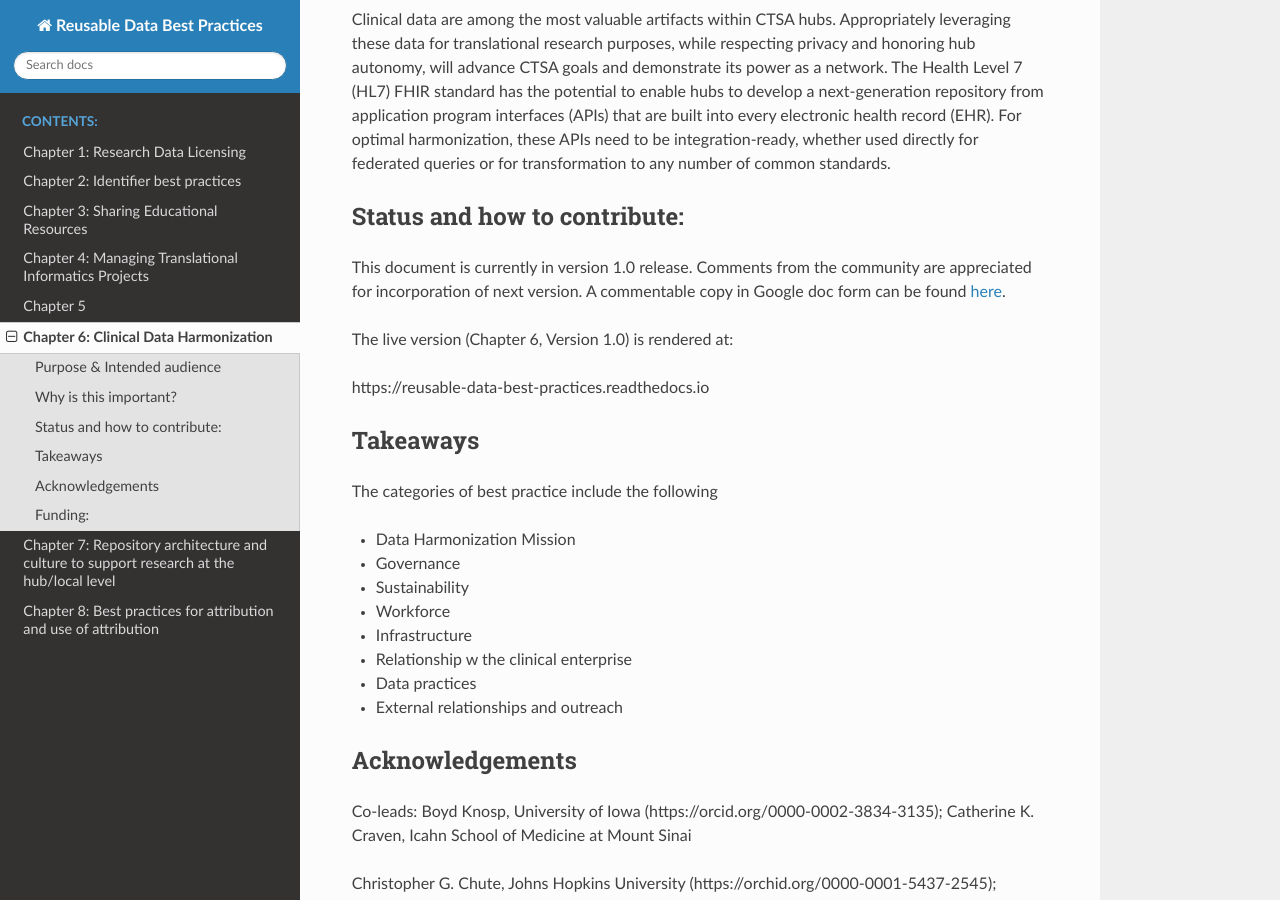
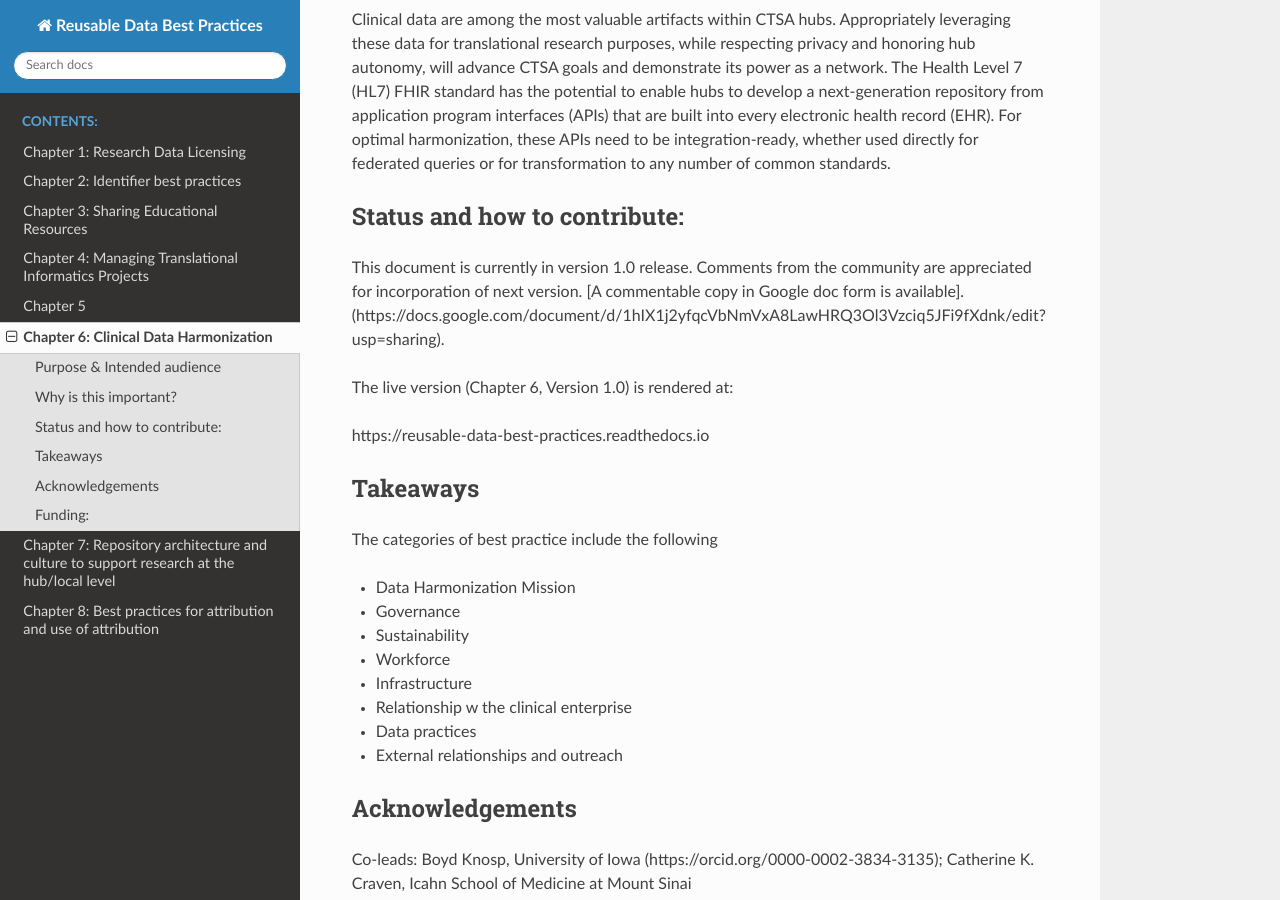
Before and after one commit to data2health/informatics-playbook, a Sphinx documentation site: the page built from docs/chapters/chapter_6.md, in a window 1280 px wide and 900 px high, scrolled down 408 px. Built offline with Sphinx 7.4.7 and the Read the Docs theme 2.0.0, drawn with Linux system fonts in a browser that asks for light colours.

Commit message:
Update chapter_6.md

```diff
--- a/docs/chapters/chapter_6.md
+++ b/docs/chapters/chapter_6.md
@@ -10,7 +10,7 @@ Clinical data are among the most valuable artifacts within CTSA hubs. Appropriat
 
 ## Status and how to contribute:
 
-This document is currently in version 1.0 release.  Comments from the community are appreciated for incorporation of next version.  A commentable copy in Google doc form can be found [here](https://docs.google.com/document/d/1hIX1j2yfqcVbNmVxA8LawHRQ3Ol3Vzciq5JFi9fXdnk/edit?usp=sharing).
+This document is currently in version 1.0 release.  Comments from the community are appreciated for incorporation of next version. [A commentable copy in Google doc form is available].(https://docs.google.com/document/d/1hIX1j2yfqcVbNmVxA8LawHRQ3Ol3Vzciq5JFi9fXdnk/edit?usp=sharing).
 
 The live version (Chapter 6, Version 1.0) is rendered at:
 
```
